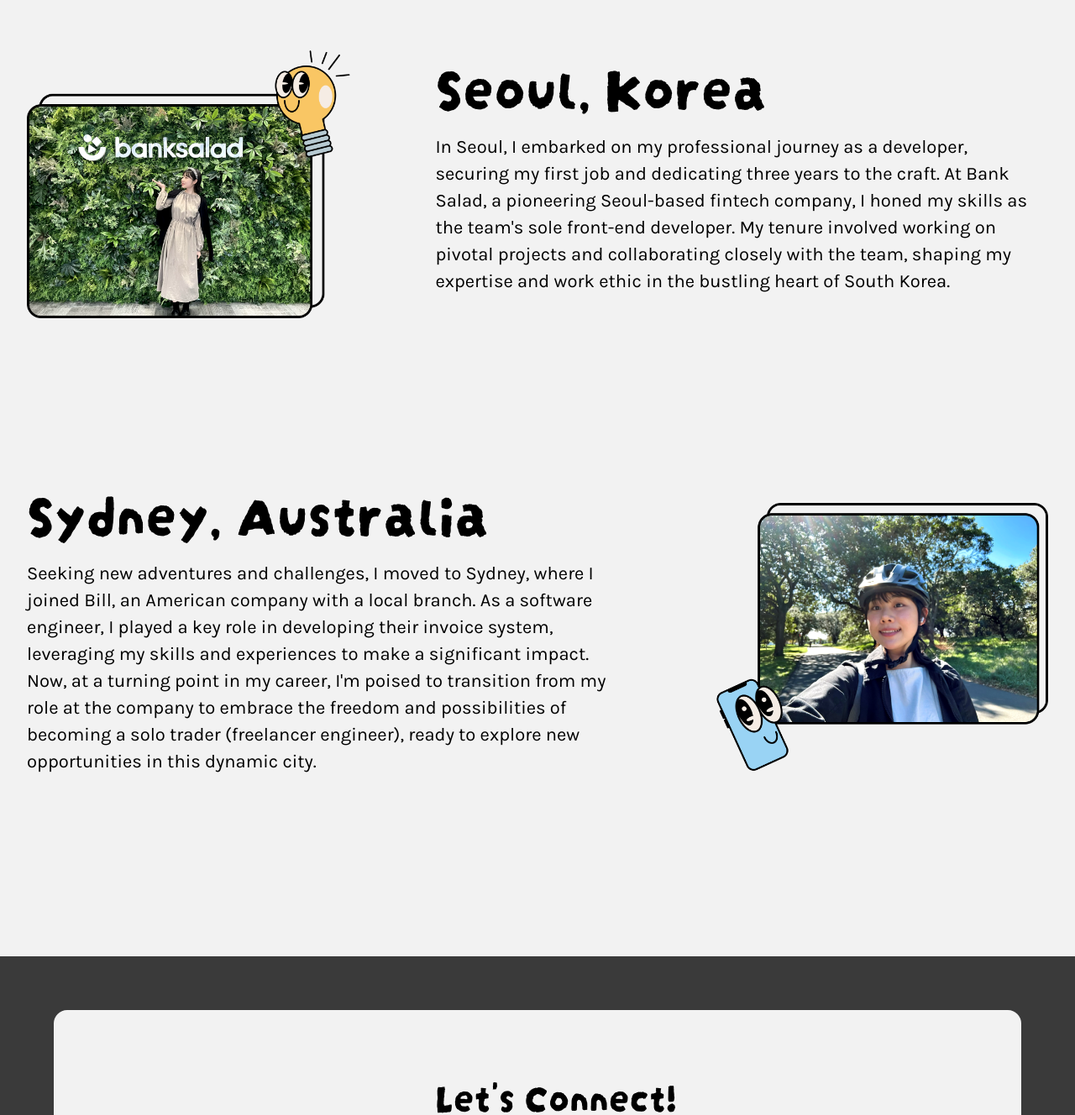
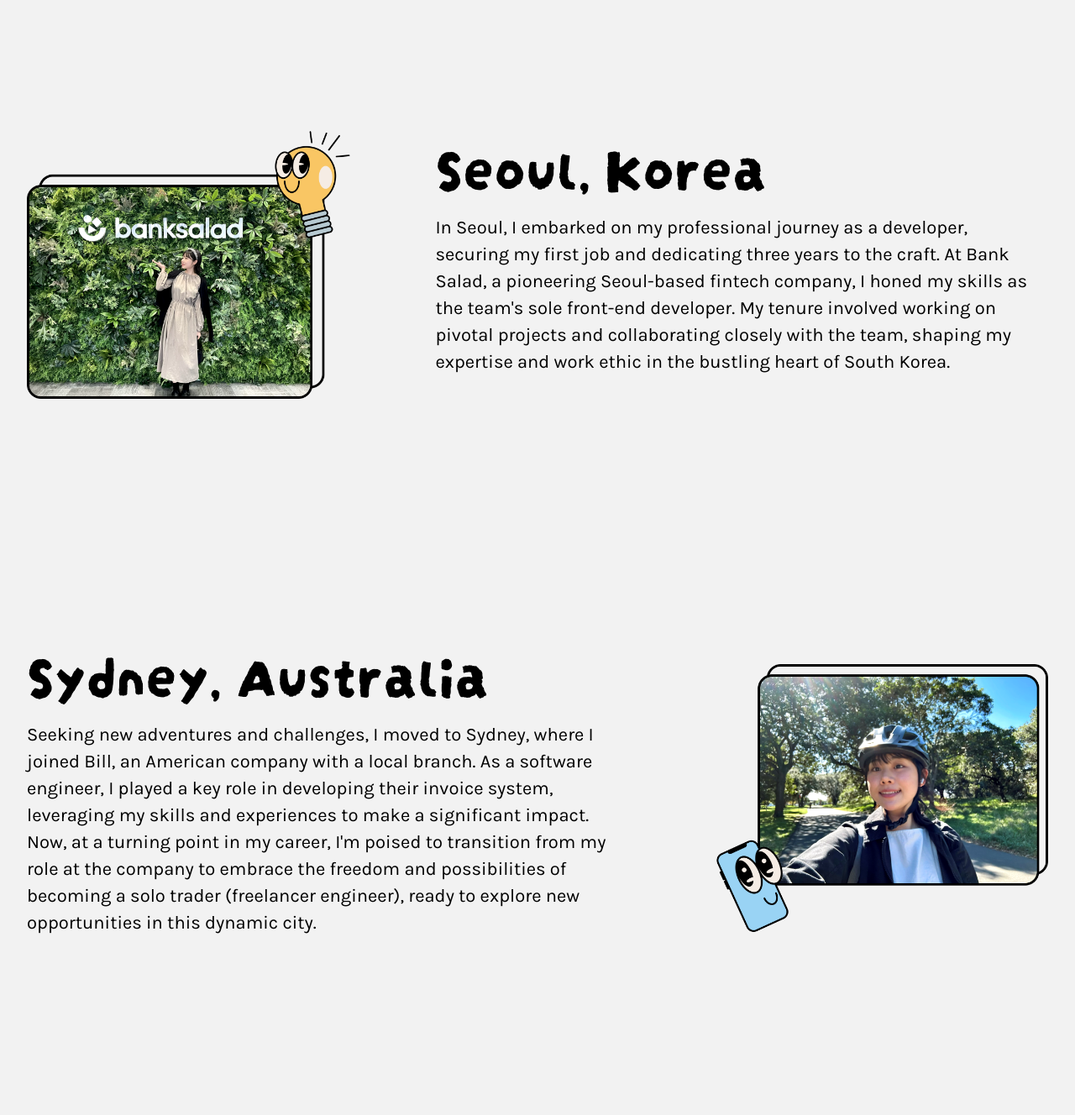
Before and after one commit to devsuzie/suzie-world, a Next.js app: page /about in a window 1280 px wide. Shown: the part 1600-2928 px from the top of the page at 84% size. Built offline with nearby package versions, Linux system fonts and the light colour scheme.

Commit message:
style: adjust gap

```diff
--- a/src/app/about/page.tsx
+++ b/src/app/about/page.tsx
@@ -6,7 +6,7 @@ export default function About() {
   return (
     <>
       <section className="hero bg-white-gray">
-        <div className="mx-auto flex flex-col-reverse md:flex-row max-w-7xl items-center md:justify-between px-6 pt-36 pb-48 lg:px-8">
+        <div className="mx-auto flex flex-col-reverse md:flex-row max-w-7xl items-center md:justify-between px-6 pt-16 pb-24 lg:pt-36 lg:pb-48 lg:px-8">
           {/* Content section */}
           <div className="mb-4 pr-5 md:mb-0 md:w-3/5">
             <h1 className="text-7xl font-daruma">Hi, I&apos;m Suzie Kim</h1>
@@ -49,7 +49,7 @@ export default function About() {
 
       {/* Intro Section */}
       <section className="intro bg-white-gray">
-        <div className="mx-auto flex flex-col-reverse md:flex-row max-w-7xl items-center md:justify-between px-6 pt-48 pb-24 lg:px-8">
+        <div className="mx-auto flex flex-col-reverse md:flex-row max-w-7xl items-center md:justify-between pt-24 pb-0 px-6 lg:pt-48 lg:pb-24 lg:px-8">
           {/* Content section */}
           <div className="mb-4 pr-5 md:mb-0 md:w-3/5">
             <h1 className="text-7xl font-daruma">Begin the Journey</h1>
@@ -74,7 +74,7 @@ export default function About() {
           </div>
         </div>
 
-        <div className="mx-auto flex flex-col md:flex-row max-w-7xl items-center md:justify-between px-6 py-24 lg:px-8">
+        <div className="mx-auto flex flex-col md:flex-row max-w-7xl items-center md:justify-between pt-24 pb-0 px-6 lg:pt-48 lg:pb-24 lg:px-8">
           {/* Image Section */}
           <div className="mb-4 md:mb-0 md:w-2/5 flex justify-start">
             <img
@@ -99,7 +99,7 @@ export default function About() {
           </div>
         </div>
 
-        <div className="mx-auto flex flex-col-reverse md:flex-row max-w-7xl items-center md:justify-between px-6 pt-24 pb-48 lg:px-8">
+        <div className="mx-auto flex flex-col-reverse md:flex-row max-w-7xl items-center md:justify-between pt-24 pb-12 px-6 lg:pt-48 lg:pb-48 lg:px-8">
           {/* Content section */}
           <div className="mb-4 pr-5 md:mb-0 md:w-3/5">
             <h1 className="text-7xl font-daruma">Sydney, Australia</h1>
--- a/src/components/Contact/index.tsx
+++ b/src/components/Contact/index.tsx
@@ -31,7 +31,7 @@ const Contact = () => {
               <dl className="bg-gray rounded-xl px-5 md:px-8 py-5 flex flex-col gap-x-1">
                 <dt className="font-bold">Email</dt>
                 <dd>
-                  <a className="underline" href="mailto:suuuzie18@gmail.com">
+                  <a className="underline" href="mailto:hello@suzie.world">
                     hello@suzie.world
                   </a>
                 </dd>
--- a/src/components/Footer/index.tsx
+++ b/src/components/Footer/index.tsx
@@ -41,7 +41,7 @@ const Footer = () => {
             <div
               className={`pl-4 md:pl-0 ${contactOpen ? "block" : "hidden"} md:block`}
             >
-              <a href="mailto:suuuzie18@gmail.com" className="mb-2 block">
+              <a href="mailto:hello@suzie.world" className="mb-2 block">
                 Email
               </a>
               <a
```
